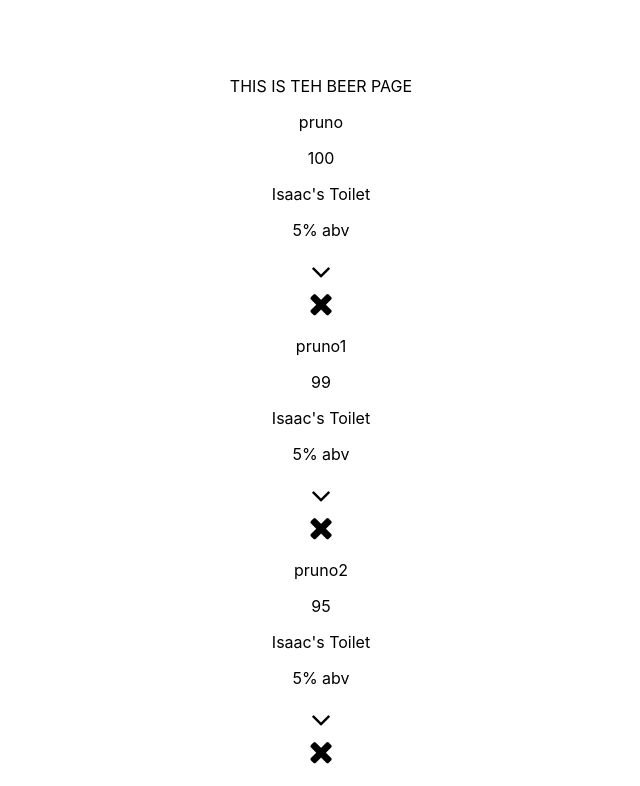
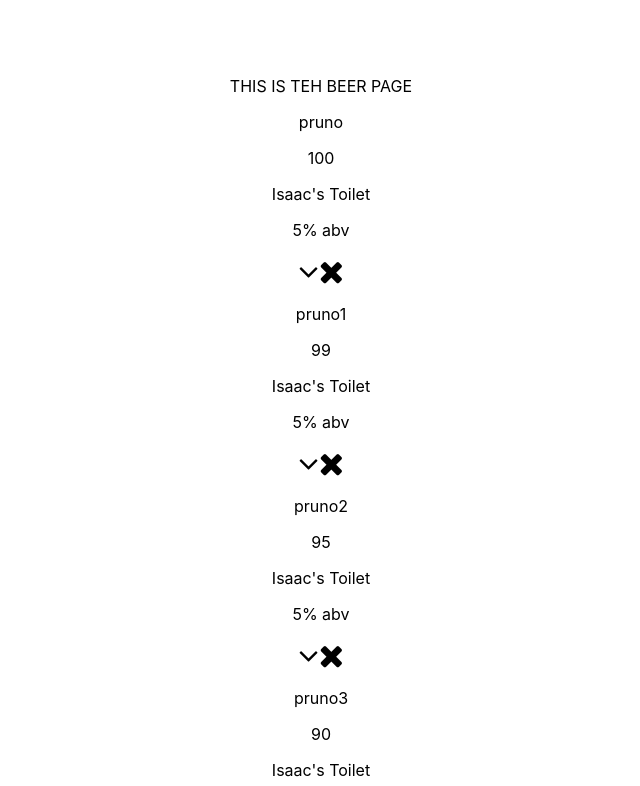
Before and after one commit to IsaacCDHall/TapRoom, a React (Create React App) app: page /#/Beers in a window 1280 px wide. Shown: the top 786 px of the page, without its empty margins (319-959 px from the left). Built offline with nearby package versions, Linux system fonts and the light colour scheme.

Commit message:
add identical function that doesnt work this time

```diff
--- a/src/App.jsx
+++ b/src/App.jsx
@@ -12,7 +12,7 @@ class App extends Component {
       beerList: beerList,
       className: 'contain'
     }
-    this.handleDeleteKeg = this.handleDeleteKeg.bind(this);
+    this.handleAddPint = this.handleAddPint.bind(this);
     this.handleSellPint = this.handleSellPint.bind(this);
     this.updateClass = this.updateClass.bind(this);
   }
@@ -28,8 +28,17 @@ class App extends Component {
     }
     this.setState({beerList: newState});
   }
-  handleDeleteKeg(){
-
+  handleAddPint(eachBeer){
+    console.log('buyPint');
+    let newStateZ = Object.assign([], this.state.beerList);
+    for (let i=0; i<newStateZ.length; i++){
+      if (newStateZ[i].id === eachBeer.id){
+        newStateZ[i].volume ++;
+        console.log(newStateZ[i].volume);
+      };
+    };
+    console.log(eachBeer)
+    this.setState({beerList: newStateZ});
   }
   componentDidMount(){
   }
@@ -51,7 +60,7 @@ class App extends Component {
 
             <Switch>
               <Route exact path ='/' component={MainPage}/>
-              <Route exact path ='/Beers' component={() => <Beer beerList={this.state.beerList} handleSellPint={this.handleSellPint} handleDeleteKeg={this.handleDeleteKeg}/>}/>
+              <Route exact path ='/Beers' component={() => <Beer beerList={this.state.beerList} handleSellPint={this.handleSellPint} handleAddPint={this.handleAddPint}/>}/>
             </Switch>
           </HashRouter>
         </div>
--- a/src/components/BeerDisplay.js
+++ b/src/components/BeerDisplay.js
@@ -2,13 +2,13 @@ import React, { useState } from 'react';
 
 function BeerDisplay(props){
 
+  function addPint(){
+    props.handleAddPint({id: props.id});
+    console.log(props.volume)
+  }
   function sellPint(){
     props.handleSellPint({id: props.id});
     console.log(props.volume)
-  }
-  function deleteKeg(){
-    props.handleDeleteKeg({id: props.id});
-    console.log(props)
   }
   console.log(props);
   return (
@@ -36,8 +36,8 @@ function BeerDisplay(props){
 
 
           <i onClick={sellPint} className="fa fa-angle-down fa-2x"></i>
+          <i onClick ={addPint} className="fa fa-times fa-2x"></i>
         </div>
-        <i onClick ={deleteKeg} className="fa fa-times fa-2x"></i>
 
       </div>
 
```
